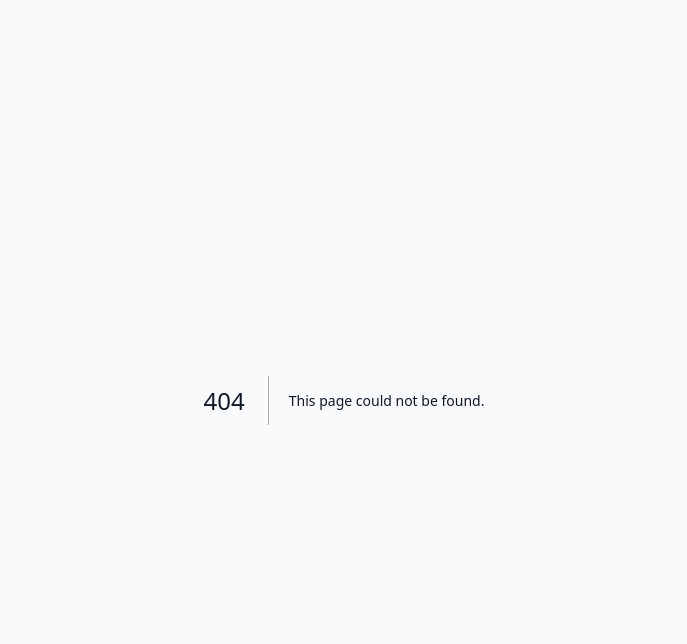
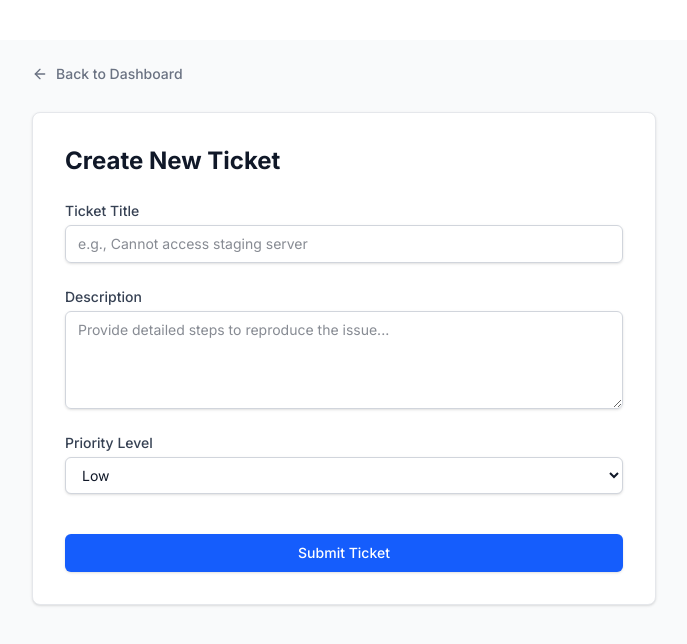
Before and after one commit to akhilmunnuru26/ticket-desk-frontend, a Next.js app: page /create in a window 1280 px wide. Before the commit this address had no page. Shown: the top 644 px of the page, without its empty margins (296-983 px from the left). Built offline with nearby package versions, Linux system fonts and the light colour scheme; no server answers.

Commit message:
created dashboard and create ticket form

```diff
--- /dev/null
+++ b/src/app/create/page.tsx
@@ -0,0 +1,124 @@
+'use client';
+
+import { useForm } from 'react-hook-form';
+import { useCreateTicket } from '@/hooks/useTickets';
+import { useRouter } from 'next/navigation';
+import Link from 'next/link';
+import { ArrowLeft, Loader2, AlertCircle } from 'lucide-react';
+
+// Define the shape of our form data for TypeScript
+type TicketFormData = {
+  title: string;
+  description: string;
+  priority: 'low' | 'medium' | 'high';
+};
+
+export default function CreateTicketPage() {
+  const router = useRouter();
+
+  // 1. Setup React Query Mutation
+  const { mutate: createTicket, isPending, isError } = useCreateTicket();
+
+  // 2. Setup React Hook Form with basic validation rules
+  const {
+    register,
+    handleSubmit,
+    formState: { errors }
+  } = useForm<TicketFormData>({
+    defaultValues: {
+      priority: 'low', // Provide a sensible default
+    }
+  });
+
+  // 3. The Submit Handler
+  const onSubmit = (data: TicketFormData) => {
+    createTicket(data, {
+      onSuccess: () => {
+        // Redirect back to the dashboard once the database confirms creation!
+        router.push('/');
+      }
+    });
+  };
+
+  return (
+    <div className="mx-auto max-w-2xl p-6 mt-10">
+      <div className="mb-6">
+        <Link href="/" className="inline-flex items-center text-sm font-medium text-gray-500 hover:text-gray-900">
+          <ArrowLeft className="mr-2 h-4 w-4" />
+          Back to Dashboard
+        </Link>
+      </div>
+
+      <div className="bg-white rounded-lg border border-gray-200 shadow-sm p-8">
+        <h1 className="text-2xl font-bold text-gray-900 mb-6">Create New Ticket</h1>
+
+        {isError && (
+          <div className="mb-6 flex items-center p-4 text-red-800 bg-red-50 rounded-md">
+            <AlertCircle className="h-5 w-5 mr-2" />
+            <p>Failed to create ticket. Please try again.</p>
+          </div>
+        )}
+
+        <form onSubmit={handleSubmit(onSubmit)} className="space-y-6">
+          {/* Title Field */}
+          <div>
+            <label htmlFor="title" className="block text-sm font-medium text-gray-700">Ticket Title</label>
+            <input
+              id="title"
+              type="text"
+              {...register('title', { required: 'Title is required', minLength: { value: 5, message: 'Title must be at least 5 characters' } })}
+              className={`mt-1 block w-full rounded-md border ${errors.title ? 'border-red-500 focus:ring-red-500' : 'border-gray-300 focus:ring-blue-500'} px-3 py-2 text-gray-900 shadow-sm focus:border-blue-500 focus:outline-none focus:ring-1 sm:text-sm`}
+              placeholder="e.g., Cannot access staging server"
+            />
+            {errors.title && <p className="mt-1 text-sm text-red-600">{errors.title.message}</p>}
+          </div>
+
+          {/* Description Field */}
+          <div>
+            <label htmlFor="description" className="block text-sm font-medium text-gray-700">Description</label>
+            <textarea
+              id="description"
+              rows={4}
+              {...register('description', { required: 'Description is required' })}
+              className={`mt-1 block w-full rounded-md border ${errors.description ? 'border-red-500 focus:ring-red-500' : 'border-gray-300 focus:ring-blue-500'} px-3 py-2 text-gray-900 shadow-sm focus:border-blue-500 focus:outline-none focus:ring-1 sm:text-sm`}
+              placeholder="Provide detailed steps to reproduce the issue..."
+            />
+            {errors.description && <p className="mt-1 text-sm text-red-600">{errors.description.message}</p>}
+          </div>
+
+          {/* Priority Dropdown */}
+          <div>
+            <label htmlFor="priority" className="block text-sm font-medium text-gray-700">Priority Level</label>
+            <select
+              id="priority"
+              {...register('priority')}
+              className="mt-1 block w-full rounded-md border border-gray-300 bg-white px-3 py-2 text-gray-900 shadow-sm focus:border-blue-500 focus:outline-none focus:ring-1 sm:text-sm"
+            >
+              <option value="low">Low</option>
+              <option value="medium">Medium</option>
+              <option value="high">High</option>
+            </select>
+          </div>
+
+          {/* Submit Button */}
+          <div className="pt-4">
+            <button
+              type="submit"
+              disabled={isPending}
+              className="flex w-full justify-center rounded-md border border-transparent bg-blue-600 px-4 py-2 text-sm font-medium text-white shadow-sm hover:bg-blue-700 focus:outline-none focus:ring-2 focus:ring-blue-500 focus:ring-offset-2 disabled:bg-blue-400 disabled:cursor-not-allowed transition-colors"
+            >
+              {isPending ? (
+                <>
+                  <Loader2 className="mr-2 h-5 w-5 animate-spin" />
+                  Creating Ticket...
+                </>
+              ) : (
+                'Submit Ticket'
+              )}
+            </button>
+          </div>
+        </form>
+      </div>
+    </div>
+  );
+}
--- a/src/app/page.tsx
+++ b/src/app/page.tsx
@@ -1,65 +1,110 @@
-import Image from "next/image";
+'use client';
 
-export default function Home() {
+import { useGetTickets } from '@/hooks/useTickets';
+import { formatDistanceToNow } from 'date-fns';
+import { Ticket as TicketIcon, PlusCircle, AlertCircle, Loader2 } from 'lucide-react';
+import Link from 'next/link';
+
+export default function TicketDashboard() {
+  // 1. Call our custom hook. Notice how it instantly gives us loading and error states!
+  const { data: tickets, isLoading, isError } = useGetTickets();
+
+  if (isLoading) {
+    return (
+      <div className="flex h-screen items-center justify-center">
+        <Loader2 className="h-8 w-8 animate-spin text-blue-500" />
+      </div>
+    );
+  }
+
+  if (isError) {
+    return (
+      <div className="flex h-screen items-center justify-center text-red-500">
+        <AlertCircle className="mr-2 h-6 w-6" />
+        <p>Failed to load tickets. Is the backend running?</p>
+      </div>
+    );
+  }
+
   return (
-    <div className="flex flex-col flex-1 items-center justify-center bg-zinc-50 font-sans dark:bg-black">
-      <main className="flex flex-1 w-full max-w-3xl flex-col items-center justify-between py-32 px-16 bg-white dark:bg-black sm:items-start">
-        <Image
-          className="dark:invert"
-          src="/next.svg"
-          alt="Next.js logo"
-          width={100}
-          height={20}
-          priority
-        />
-        <div className="flex flex-col items-center gap-6 text-center sm:items-start sm:text-left">
-          <h1 className="max-w-xs text-3xl font-semibold leading-10 tracking-tight text-black dark:text-zinc-50">
-            To get started, edit the page.tsx file.
+    <div className="mx-auto max-w-5xl p-6">
+      <header className="mb-8 flex items-center justify-between">
+        <div>
+          <h1 className="text-3xl font-bold text-gray-900 flex items-center gap-2">
+            <TicketIcon className="h-8 w-8 text-blue-600" />
+            Zeto Ticket Desk
           </h1>
-          <p className="max-w-md text-lg leading-8 text-zinc-600 dark:text-zinc-400">
-            Looking for a starting point or more instructions? Head over to{" "}
-            <a
-              href="https://vercel.com/templates?framework=next.js&utm_source=create-next-app&utm_medium=appdir-template-tw&utm_campaign=create-next-app"
-              className="font-medium text-zinc-950 dark:text-zinc-50"
-            >
-              Templates
-            </a>{" "}
-            or the{" "}
-            <a
-              href="https://nextjs.org/learn?utm_source=create-next-app&utm_medium=appdir-template-tw&utm_campaign=create-next-app"
-              className="font-medium text-zinc-950 dark:text-zinc-50"
-            >
-              Learning
-            </a>{" "}
-            center.
-          </p>
+          <p className="text-gray-500 mt-1">Manage and track internal support requests.</p>
         </div>
-        <div className="flex flex-col gap-4 text-base font-medium sm:flex-row">
-          <a
-            className="flex h-12 w-full items-center justify-center gap-2 rounded-full bg-foreground px-5 text-background transition-colors hover:bg-[#383838] dark:hover:bg-[#ccc] md:w-[158px]"
-            href="https://vercel.com/new?utm_source=create-next-app&utm_medium=appdir-template-tw&utm_campaign=create-next-app"
-            target="_blank"
-            rel="noopener noreferrer"
-          >
-            <Image
-              className="dark:invert"
-              src="/vercel.svg"
-              alt="Vercel logomark"
-              width={16}
-              height={16}
-            />
-            Deploy Now
-          </a>
-          <a
-            className="flex h-12 w-full items-center justify-center rounded-full border border-solid border-black/[.08] px-5 transition-colors hover:border-transparent hover:bg-black/[.04] dark:border-white/[.145] dark:hover:bg-[#1a1a1a] md:w-[158px]"
-            href="https://nextjs.org/docs?utm_source=create-next-app&utm_medium=appdir-template-tw&utm_campaign=create-next-app"
-            target="_blank"
-            rel="noopener noreferrer"
-          >
-            Documentation
-          </a>
-        </div>
-      </main>
+
+        {/* We will build this Create page next */}
+        <Link
+          href="/create"
+          className="flex items-center gap-2 rounded-md bg-blue-600 px-4 py-2 font-medium text-white hover:bg-blue-700 transition-colors"
+        >
+          <PlusCircle className="h-5 w-5" />
+          New Ticket
+        </Link>
+      </header>
+
+      <div className="overflow-hidden rounded-lg border border-gray-200 bg-white shadow-sm">
+        <table className="min-w-full divide-y divide-gray-200">
+          <thead className="bg-gray-50">
+            <tr>
+              <th className="px-6 py-3 text-left text-xs font-medium uppercase tracking-wider text-gray-500">Ticket</th>
+              <th className="px-6 py-3 text-left text-xs font-medium uppercase tracking-wider text-gray-500">Status</th>
+              <th className="px-6 py-3 text-left text-xs font-medium uppercase tracking-wider text-gray-500">Priority</th>
+              <th className="px-6 py-3 text-left text-xs font-medium uppercase tracking-wider text-gray-500">Created</th>
+              <th className="px-6 py-3 text-right text-xs font-medium uppercase tracking-wider text-gray-500">Action</th>
+            </tr>
+          </thead>
+          <tbody className="divide-y divide-gray-200 bg-white">
+            {tickets?.length === 0 ? (
+              <tr>
+                <td colSpan={5} className="px-6 py-12 text-center text-gray-500">
+                  No tickets found. Create one to get started!
+                </td>
+              </tr>
+            ) : (
+              tickets?.map((ticket) => (
+                <tr key={ticket.id} className="hover:bg-gray-50 transition-colors">
+                  <td className="whitespace-nowrap px-6 py-4">
+                    <div className="font-medium text-gray-900">{ticket.title}</div>
+                    <div className="text-sm text-gray-500 truncate max-w-xs">{ticket.description}</div>
+                  </td>
+                  <td className="whitespace-nowrap px-6 py-4">
+                    <span className={`inline-flex rounded-full px-2 text-xs font-semibold leading-5 ${
+                      ticket.status === 'open' ? 'bg-green-100 text-green-800' :
+                      ticket.status === 'in_progress' ? 'bg-yellow-100 text-yellow-800' :
+                      'bg-gray-100 text-gray-800'
+                    }`}>
+                      {ticket.status.replace('_', ' ').toUpperCase()}
+                    </span>
+                  </td>
+                  <td className="whitespace-nowrap px-6 py-4 text-sm text-gray-500">
+                    <span className={`capitalize ${
+                      ticket.priority === 'high' ? 'text-red-600 font-medium' :
+                      ticket.priority === 'medium' ? 'text-orange-500' : 'text-gray-500'
+                    }`}>
+                      {ticket.priority}
+                    </span>
+                  </td>
+                  <td className="whitespace-nowrap px-6 py-4 text-sm text-gray-500">
+                     {/* date-fns makes dates human-readable instantly */}
+                    {formatDistanceToNow(new Date(ticket.createdAt), { addSuffix: true })}
+                  </td>
+                  <td className="whitespace-nowrap px-6 py-4 text-right text-sm font-medium">
+                    {/* We will build this Details page soon */}
+                    <Link href={`/ticket/${ticket.id}`} className="text-blue-600 hover:text-blue-900">
+                      View Details
+                    </Link>
+                  </td>
+                </tr>
+              ))
+            )}
+          </tbody>
+        </table>
+      </div>
     </div>
   );
 }
```
